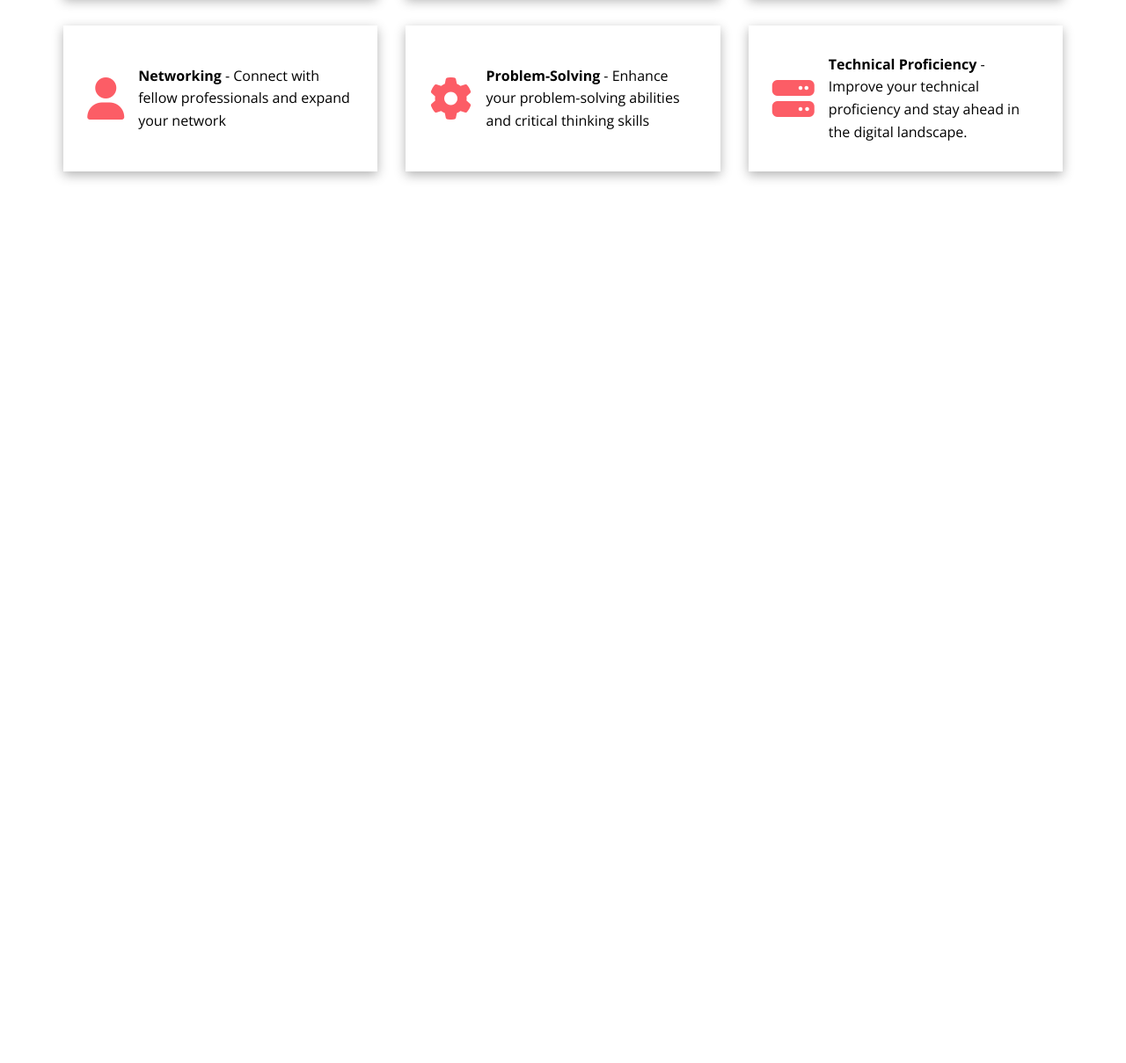
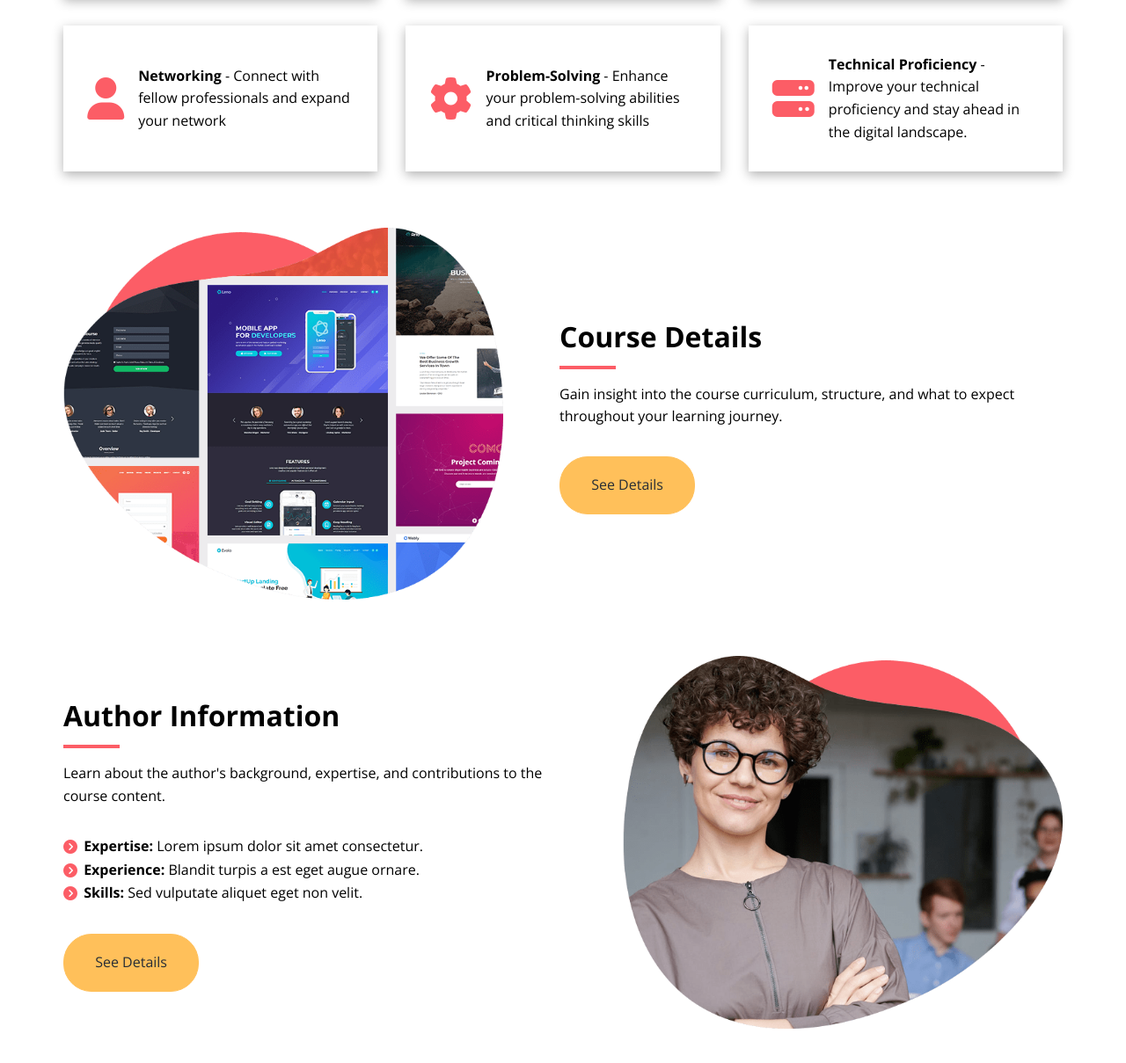
Before and after one commit to ethanmrubenstein/tutor-website, a plain HTML site: page index.html in a window 1280 px wide. Shown: the part 4701-5910 px from the top of the page at 88% size. Before the commit the page ends 4960 px from the top, so only its background shows below. Drawn offline with nearby package versions, Linux system fonts and the light colour scheme.

Commit message:
Added favicon and details and author section

```diff
--- a/css/styles.css
+++ b/css/styles.css
@@ -60,6 +60,7 @@ img {
 .btn:hover {
   background-color: var(--primary);
   color: #fff;
+  border-color: #fff;
 }
 
 /* Text Classes */
@@ -370,6 +371,51 @@ img {
   gap: 1rem;
 }
 
+/* Details */
+.details .details-flex {
+  display: flex;
+  gap: 4rem;
+  align-items: center;
+  justify-content: center;
+}
+
+.details img {
+  width: 100%;
+  max-width: 500px;
+}
+
+.details h2 {
+  font-size: 2rem;
+  font-weight: 700;
+  margin-bottom: 0.5rem;
+}
+
+.details .heading-border {
+  margin: 0;
+}
+
+.details p {
+  margin: 1rem 0 2rem;
+}
+
+#author .details-flex {
+  flex-direction: row-reverse;
+}
+
+.author-details-list {
+  margin-bottom: 2rem;
+}
+
+.author-details-list li::before {
+  font-family: "Font Awesome 5 Free";
+  content: "\f138";
+  display: inline-block;
+  padding-right: 3px;
+  vertical-align: middle;
+  font-weight: 900;
+  color: var(--primary);
+}
+
 /* Media Queries */
 @media (max-width: 1200px) {
   .hero .hero-flex {
@@ -447,6 +493,16 @@ img {
 
   .takeaways-cards {
     grid-template-columns: 1fr;
+    text-align: left;
+  }
+
+  .takeaways-cards .card {
+    justify-content: left;
+  }
+
+  .details .details-flex {
+    flex-direction: column !important;
+    gap: 2rem;
   }
 }
 
--- a/index.html
+++ b/index.html
@@ -3,6 +3,7 @@
   <head>
     <meta charset="UTF-8" />
     <meta name="viewport" content="width=device-width, initial-scale=1.0" />
+    <link rel="shortcut icon" href="images/favicon.png" type="image/png" />
     <title>Welcome to Tutor</title>
     <link rel="preconnect" href="https://fonts.googleapis.com" />
     <link rel="preconnect" href="https://fonts.gstatic.com" crossorigin />
@@ -377,6 +378,51 @@
       </div>
     </section>
 
+    <!-- Course Details -->
+    <section id="details" class="details section">
+      <div class="container details-flex">
+        <img src="images/details.png" alt="Details" />
+        <div class="details-content">
+          <h2>Course Details</h2>
+          <div class="heading-border"></div>
+          <p>
+            Gain insight into the course curriculum, structure, and what to
+            expect throughout your learning journey.
+          </p>
+          <a class="btn" href="#">See Details</a>
+        </div>
+      </div>
+    </section>
+
+    <!-- Author Info -->
+    <section id="author" class="details section">
+      <div class="container details-flex">
+        <img src="images/author.png" alt="Author" />
+        <div class="details-content">
+          <h2>Author Information</h2>
+          <div class="heading-border"></div>
+          <p>
+            Learn about the author's background, expertise, and contributions to
+            the course content.
+          </p>
+          <ul class="author-details-list">
+            <li>
+              <strong>Expertise:</strong> Lorem ipsum dolor sit amet
+              consectetur.
+            </li>
+            <li>
+              <strong>Experience:</strong> Blandit turpis a est eget augue
+              ornare.
+            </li>
+            <li>
+              <strong>Skills:</strong> Sed vulputate aliquet eget non velit.
+            </li>
+          </ul>
+          <a class="btn" href="#">See Details</a>
+        </div>
+      </div>
+    </section>
+
     <script src="js/script.js"></script>
   </body>
 </html>
```
